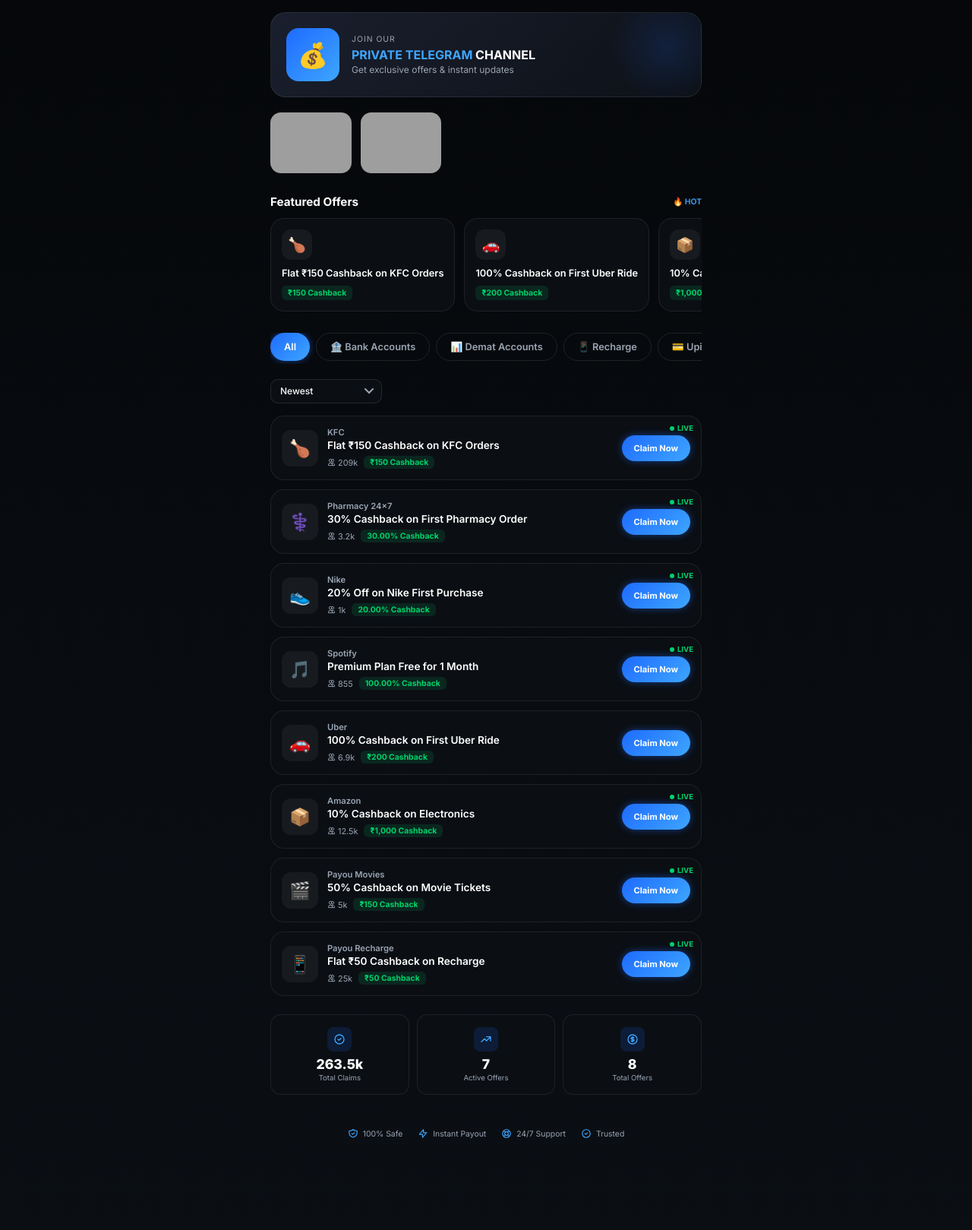
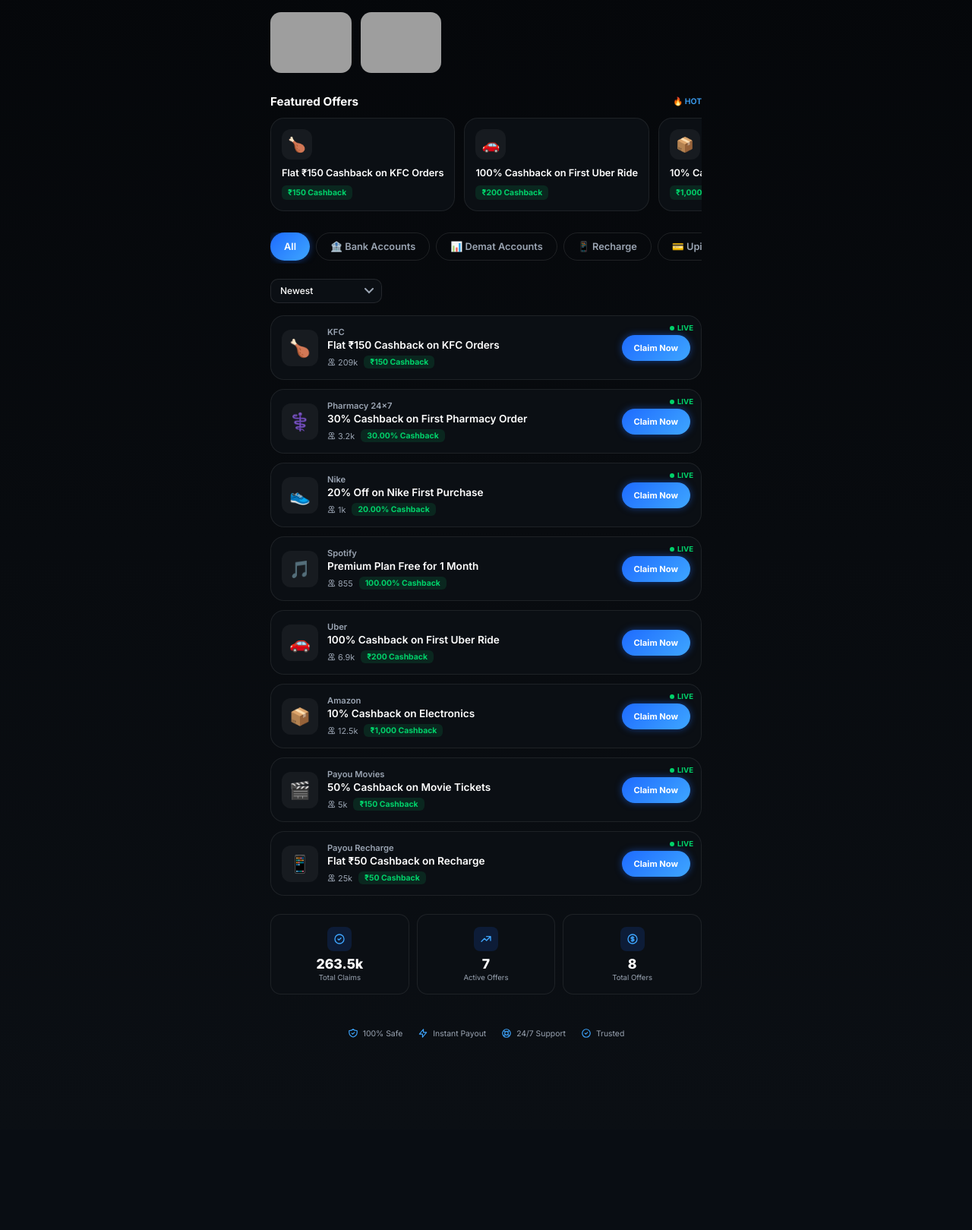
Before and after one commit to Gauravmrjatt/osm, a PHP site: page /index.php in a window 1280 px wide. Shown: the part 64-1683 px from the top of the page at 76% size. After the commit the page ends 1431 px from the top, so only its background shows below. Run offline with PHP 8.4, Linux system fonts and the light colour scheme; data comes from the database, SQL or seed files in the repository; some libraries are stand-ins or nearby versions; grey boxes are pictures that could not be loaded.

Commit message:
fixed the php taf

```diff
--- a/index.php
+++ b/index.php
@@ -560,15 +560,7 @@ $conn->close();
 
   <div class="page-wrap">
 
-    <!-- Hero Banner -->
-    <div class="hero-banner">
-      <div class="hero-icon">💰</div>
-      <div class="hero-content">
-        <div class="hero-label">Join Our</div>
-        <div class="hero-title"><span>PRIVATE TELEGRAM</span> CHANNEL</div>
-        <div class="hero-subtitle">Get exclusive offers & instant updates</div>
-      </div>
-    </div>
+
 
     <!-- Banners Section -->
     <?php if (!empty($banners)): ?>
@@ -577,7 +569,7 @@ $conn->close();
         <?php foreach ($banners as $banner): ?>
           <?php if (!empty($banner['image_url'])): ?>
             <a href="<?php echo htmlspecialchars($banner['link_url'] ?? '#'); ?>" style="flex: 0 0 auto; display: block;">
-              <img src="/uploads/?php echo htmlspecialchars($banner['image_url']); ?>" alt="<?php echo htmlspecialchars($banner['title'] ?? 'Banner'); ?>" style="height: 80px; border-radius: 14px; object-fit: cover;">
+              <img src="/uploads/<?php echo htmlspecialchars($banner['image_url']); ?>" alt="<?php echo htmlspecialchars($banner['title'] ?? 'Banner'); ?>" style="height: 80px; border-radius: 14px; object-fit: cover;">
             </a>
           <?php endif; ?>
         <?php endforeach; ?>
```
